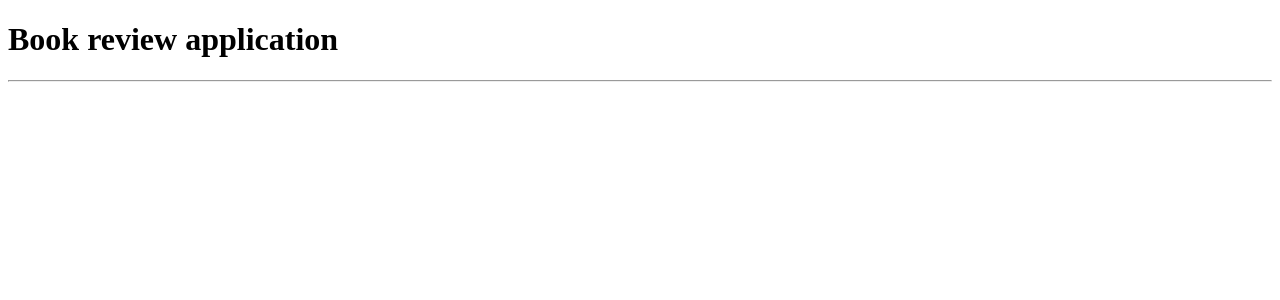
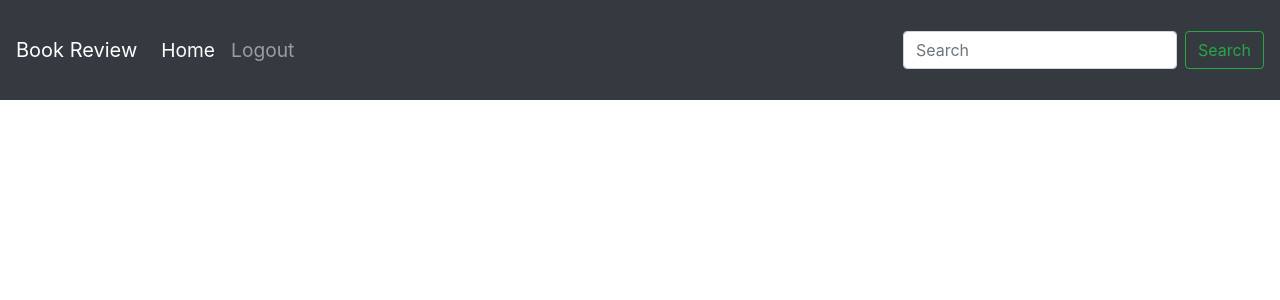
Before and after one commit to victor-aunon/django-bookr, a Django app: page /books/ in a window 1280 px wide. Shown: the top 300 px of the page. Run offline with Django 4.2, Linux system fonts and the light colour scheme; data that the repository does not hold is empty; some libraries are stand-ins or nearby versions.

Commit message:
book_list template and bootstrap integration

```diff
--- a/bookr/reviews/templates/base.html
+++ b/bookr/reviews/templates/base.html
@@ -1,12 +1,71 @@
 <!DOCTYPE html>
 <html lang="en">
-<head>
-  <meta charset="UTF-8">
-  <meta http-equiv="X-UA-Compatible" content="IE=edge">
-  <meta name="viewport" content="width=device-width, initial-scale=1.0">
-  <title>Welcome to Bookr</title>
-</head>
-<body>
-  <h1>Welcome to Bookr<h1>
-</body>
+  <head>
+    <meta charset="UTF-8" />
+    <meta http-equiv="X-UA-Compatible" content="IE=edge" />
+    <meta name="viewport" content="width=device-width, initial-scale=1.0" />
+    <!-- Bootstrap CSS -->
+    <link
+      rel="stylesheet"
+      href="https://stackpath.bootstrapcdn.com/bootstrap/4.4.1/css/bootstrap.min.css"
+      integrity="sha384-Vkoo8x4CGsO3+Hhxv8T/Q5PaXtkKtu6ug5TOeNV6gBiFeWPGFN9MuhOf23Q9Ifjh"
+      crossorigin="anonymous"
+    />
+    <!-- Font awesome -->
+    <link
+      rel="stylesheet"
+      href="https://cdnjs.cloudflare.com/ajax/libs/font-awesome/4.7.0/css/font-awesome.min.css"
+    />
+    <title>Book review</title>
+    <style type="text/css">
+      .navbar {
+        min-height: 100px;
+        font-size: 1.2em;
+      }
+    </style>
+  </head>
+  <body>
+    <nav class="navbar navbar-expand-sm navbar-dark bg-dark sticky-top">
+      <a class="navbar-brand" href="/">Book Review</a>
+      <button
+        class="navbar-toggler"
+        type="button"
+        data-toggle="collapse"
+        data-target="#navbarSupportedContent"
+        aria-controls="navbarSupportedContent"
+        aria-expanded="false"
+        aria-label="Toggle navigation"
+      >
+        <span class="navbar-toggler-icon"></span>
+      </button>
+      <div class="collapse navbar-collapse" id="navbarSupportedContent">
+        <ul class="navbar-nav mr-auto">
+          <li class="nav-item active">
+            <a class="nav-link" href="/books/"
+              >Home <span class="sr-only">(current)</span></a
+            >
+          </li>
+          <li class="nav-item">
+            <a class="nav-link" href="#">Logout</a>
+          </li>
+        </ul>
+        <form class="form-inline my-2 my-lg-0">
+          <input
+            class="form-control mr-sm-2"
+            type="search"
+            placeholder="Search"
+            aria-label="Search"
+          />
+          <button class="btn btn-outline-success my-2 my-sm-0" type="submit">
+            Search
+          </button>
+        </form>
+      </div>
+    </nav>
+    <main class="p-4">
+      {% block content %}
+      <h1>Welcome to Bookr!</h1>
+      {% endblock %}
+    </main>
+  </body>
 </html>
--- a/bookr/reviews/templates/reviews/books_list.html
+++ b/bookr/reviews/templates/reviews/books_list.html
@@ -1,33 +1,36 @@
-<!DOCTYPE html>
-<html lang="en">
-  <head>
-    <meta charset="UTF-8" />
-    <meta http-equiv="X-UA-Compatible" content="IE=edge" />
-    <meta name="viewport" content="width=device-width, initial-scale=1.0" />
-    <title>Bookr</title>
-  </head>
-  <body>
-    <h1>Book review application</h1>
-    <hr />
-    <ul>
+{% extends "base.html" %}
+
+{% block content %}
+<ul class="list-group">
   {% for item in book_list %}
-      <li>
-        <span>Title: </span><span>{{ item.book.title }}</span>
+  <li class="list-group-item">
+    <span class="text-info">Title: </span><span>{{ item.book.title }}</span>
     <br />
-        <span>Publisher: </span><span>{{ item.book.publisher }}</span>
+    <span class="text-info">Publisher: </span
+    ><span>{{ item.book.publisher }}</span>
     <br />
-        <span>Publication date: </span
+    <span class="text-info">Publication date: </span
     ><span>{{ item.book.publication_date }}</span>
     <br />
-        <span>Rating: </span><span>{{ item.book_rating }}</span>
+    <span class="text-info">Rating: </span><span class="badge badge-primary badge-pill">{{ item.book_rating }}</span>
+    <br />
+    <span class="text-info">Number of reviews: </span
+    ><span>{{ item.number_of_reviews }}</span>
     <br />
     {% if item.book_rating is null %}
-        <span>Provide a rating and write the first review for this book.</span>
+    <span class="text-secondary"
+      >Provide a rating and write the first review for this book.</span
+    >
     <br />
     {% endif %}
+    <a
+      class="btn btn-primary btn-sm active"
+      role="button"
+      aria-pressed="true"
+      href="/book/{{ item.book.id }}/"
+      >Reviews</a
+    >
   </li>
-      <br />
   {% endfor %}
 </ul>
-  </body>
-</html>
+{% endblock %}
```
Lines whose indentation alone changed are shown as unchanged.
